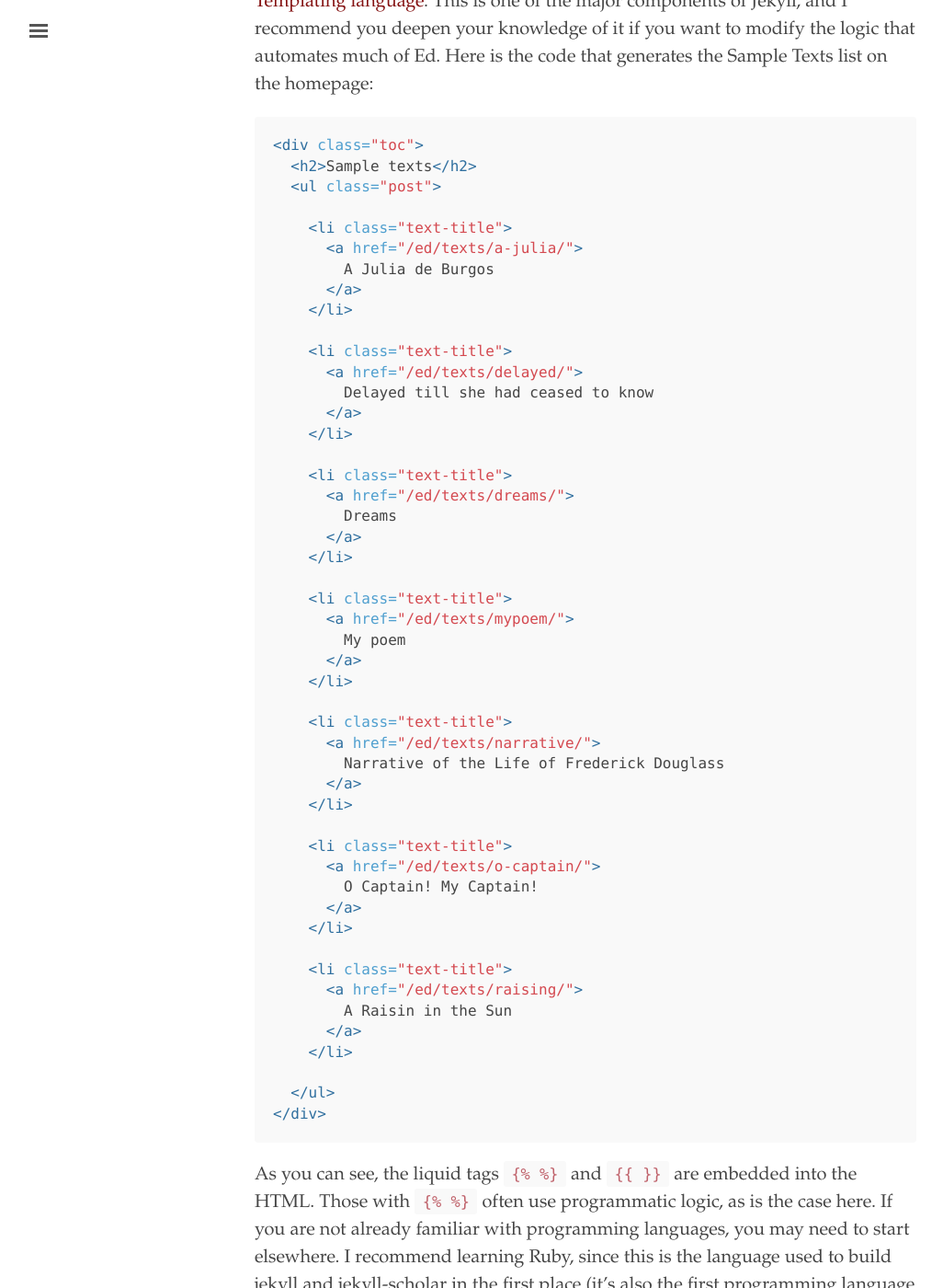
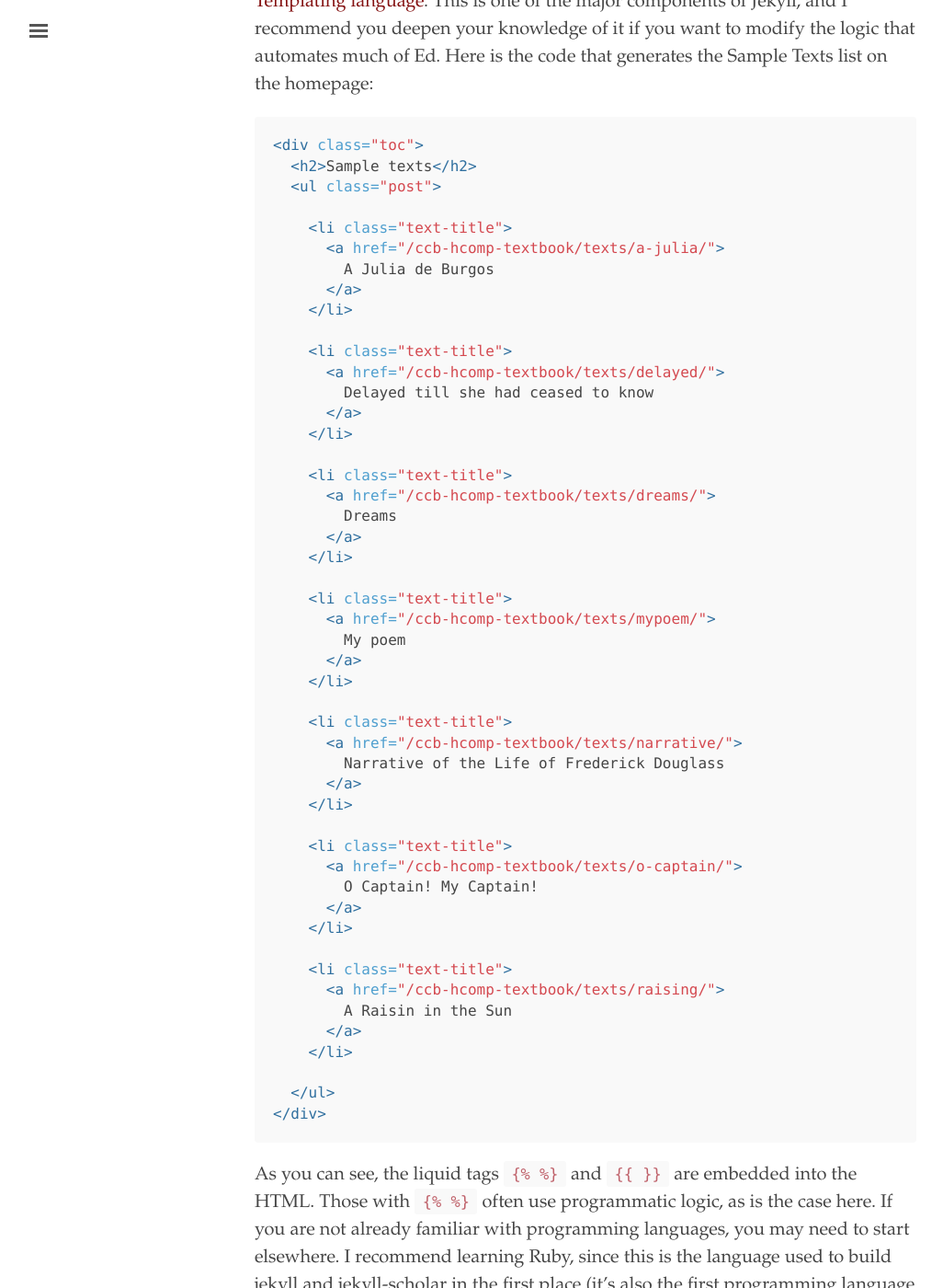
Before and after one commit to betapoc/ccb-hcomp-textbook, a Jekyll site: the page built from documentation.md, in a window 1280 px wide and 1400 px high, scrolled down 13170 px. Shown: the whole window at 92% size, without its empty margins (3-1029 px from the left). Built offline with Jekyll 4.4.1, drawn with Linux system fonts in a browser that asks for light colours; some of the changed text lies outside the part shown.

Commit message:
Fix base urllllll.

```diff
--- a/_config.yml
+++ b/_config.yml
@@ -5,7 +5,7 @@ title:               Ed.
 tagline:             'a jekyll theme for minimal editions'
 description:         'Ed is a Jekyll theme designed for textual editors based on minimal computing principles, and focused on legibility and flexibility.'
 url:                 'http://minicomp.github.io'
-baseurl:             '/ed'
+baseurl:             '/ccb-hcomp-textbook'
 
 # About/contact
 author:
```
